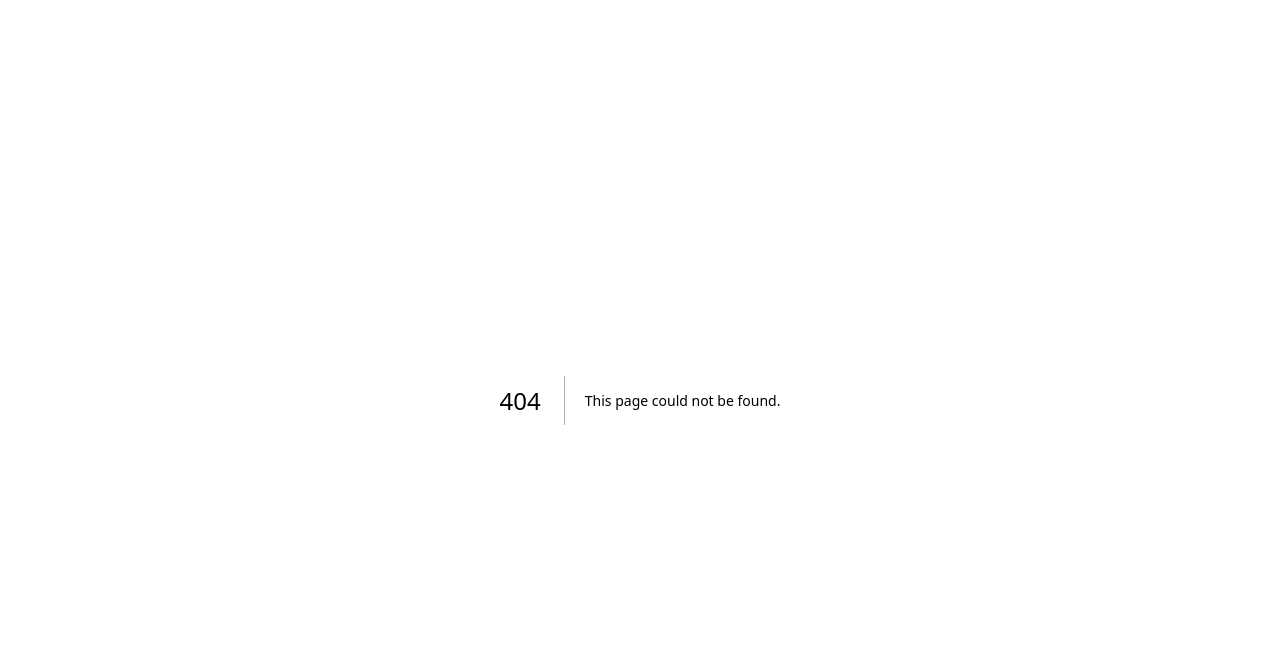
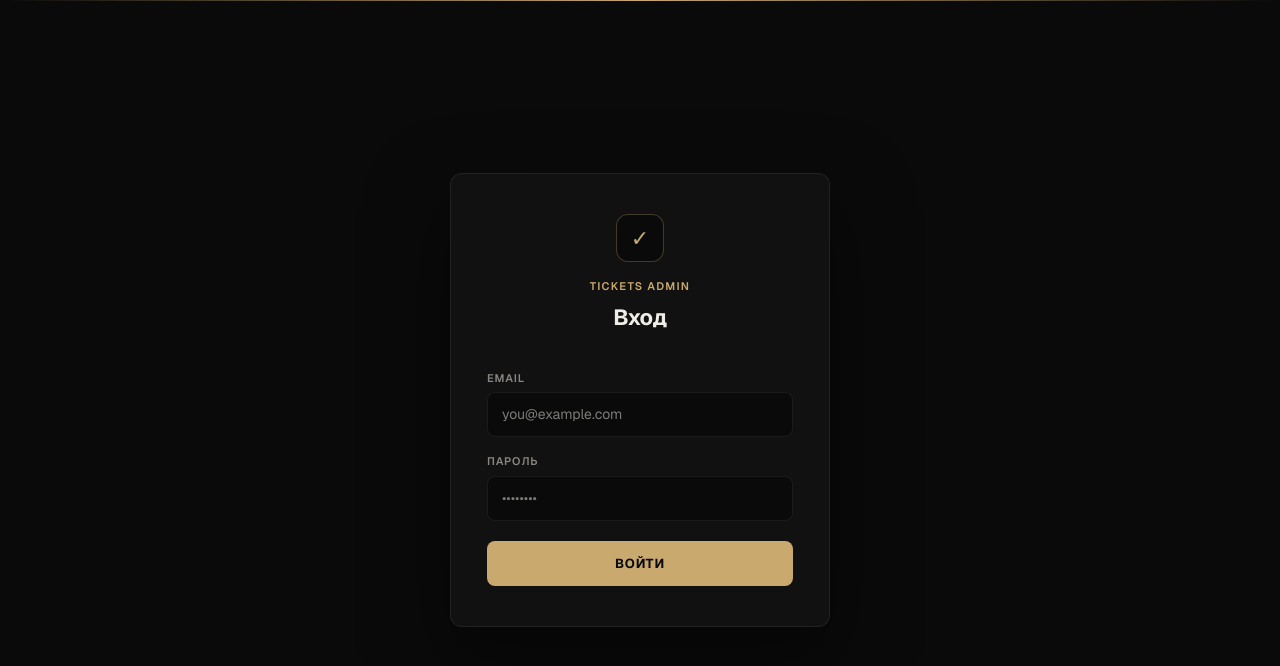
Before and after one commit to TeamChaika/tickets-check, a Next.js app: page /login in a window 1280 px wide. Before the commit this address had no page. Shown: the top 666 px of the page. Built offline with nearby package versions, Linux system fonts and the light colour scheme.

Commit message:
feat: email/password auth — login page, middleware, sign-out button

```diff
--- /dev/null
+++ b/src/app/auth/actions.ts
@@ -0,0 +1,21 @@
+'use server'
+
+import { redirect } from 'next/navigation'
+import { createClient } from '@/lib/supabase/server'
+
+export async function signIn(formData: FormData) {
+  const supabase = await createClient()
+  const email    = formData.get('email') as string
+  const password = formData.get('password') as string
+
+  const { error } = await supabase.auth.signInWithPassword({ email, password })
+  if (error) return { error: 'Неверный email или пароль' }
+
+  redirect('/')
+}
+
+export async function signOut() {
+  const supabase = await createClient()
+  await supabase.auth.signOut()
+  redirect('/login')
+}
--- /dev/null
+++ b/src/app/login/page.tsx
@@ -0,0 +1,122 @@
+'use client'
+
+import { useState, useTransition } from 'react'
+import { signIn } from '@/app/auth/actions'
+
+export default function LoginPage() {
+  const [error, setError] = useState<string | null>(null)
+  const [pending, startTransition] = useTransition()
+
+  function handleSubmit(e: React.FormEvent<HTMLFormElement>) {
+    e.preventDefault()
+    setError(null)
+    const formData = new FormData(e.currentTarget)
+    startTransition(async () => {
+      const result = await signIn(formData)
+      if (result?.error) setError(result.error)
+    })
+  }
+
+  return (
+    <div style={{
+      minHeight: '100dvh', background: 'var(--bg)',
+      display: 'flex', alignItems: 'center', justifyContent: 'center',
+      padding: '24px',
+    }}>
+      <div style={{ height: '1px', background: 'linear-gradient(90deg, transparent, var(--gold), transparent)', position: 'fixed', top: 0, left: 0, right: 0 }} />
+
+      <div style={{
+        width: '100%', maxWidth: '380px',
+        background: 'var(--surface)', border: '1px solid var(--border)',
+        borderRadius: 'var(--radius)', padding: '40px 36px',
+        boxShadow: '0 32px 80px rgba(0,0,0,0.5)',
+      }}>
+        {/* Logo */}
+        <div style={{ textAlign: 'center', marginBottom: '36px' }}>
+          <div style={{
+            width: '48px', height: '48px', borderRadius: '12px',
+            background: '#0a0a0a', border: '1px solid rgba(201,169,110,0.3)',
+            margin: '0 auto 16px',
+            display: 'flex', alignItems: 'center', justifyContent: 'center',
+            fontSize: '22px', color: 'var(--gold)',
+          }}>✓</div>
+          <p style={{ fontSize: '11px', fontWeight: 600, letterSpacing: '0.12em', textTransform: 'uppercase', color: 'var(--gold)', margin: '0 0 6px' }}>
+            Tickets Admin
+          </p>
+          <h1 style={{ fontSize: '22px', fontWeight: 700, color: 'var(--text)', margin: 0, letterSpacing: '-0.02em' }}>
+            Вход
+          </h1>
+        </div>
+
+        <form onSubmit={handleSubmit} style={{ display: 'flex', flexDirection: 'column', gap: '16px' }}>
+          <div style={{ display: 'flex', flexDirection: 'column', gap: '6px' }}>
+            <label style={{ fontSize: '11px', fontWeight: 600, letterSpacing: '0.08em', textTransform: 'uppercase', color: 'var(--text-sub)' }}>
+              Email
+            </label>
+            <input
+              name="email"
+              type="email"
+              required
+              autoComplete="email"
+              placeholder="you@example.com"
+              style={{
+                padding: '11px 14px', borderRadius: 'var(--radius-sm)',
+                border: '1px solid var(--border)', background: 'var(--bg)',
+                color: 'var(--text)', fontSize: '14px', outline: 'none',
+                transition: 'border-color 0.15s',
+              }}
+              onFocus={e => (e.currentTarget.style.borderColor = 'rgba(201,169,110,0.5)')}
+              onBlur={e => (e.currentTarget.style.borderColor = 'var(--border)')}
+            />
+          </div>
+
+          <div style={{ display: 'flex', flexDirection: 'column', gap: '6px' }}>
+            <label style={{ fontSize: '11px', fontWeight: 600, letterSpacing: '0.08em', textTransform: 'uppercase', color: 'var(--text-sub)' }}>
+              Пароль
+            </label>
+            <input
+              name="password"
+              type="password"
+              required
+              autoComplete="current-password"
+              placeholder="••••••••"
+              style={{
+                padding: '11px 14px', borderRadius: 'var(--radius-sm)',
+                border: '1px solid var(--border)', background: 'var(--bg)',
+                color: 'var(--text)', fontSize: '14px', outline: 'none',
+                transition: 'border-color 0.15s',
+              }}
+              onFocus={e => (e.currentTarget.style.borderColor = 'rgba(201,169,110,0.5)')}
+              onBlur={e => (e.currentTarget.style.borderColor = 'var(--border)')}
+            />
+          </div>
+
+          {error && (
+            <p style={{
+              fontSize: '13px', color: '#f87171',
+              background: 'rgba(248,113,113,0.08)', border: '1px solid rgba(248,113,113,0.2)',
+              borderRadius: '6px', padding: '10px 12px', margin: 0,
+            }}>
+              {error}
+            </p>
+          )}
+
+          <button
+            type="submit"
+            disabled={pending}
+            style={{
+              marginTop: '4px', padding: '13px',
+              borderRadius: 'var(--radius-sm)', border: 'none',
+              background: pending ? 'rgba(201,169,110,0.5)' : 'var(--gold)',
+              color: '#0a0a0a', fontSize: '13px', fontWeight: 700,
+              letterSpacing: '0.06em', textTransform: 'uppercase',
+              cursor: pending ? 'wait' : 'pointer', transition: 'background 0.15s',
+            }}
+          >
+            {pending ? 'Вход…' : 'Войти'}
+          </button>
+        </form>
+      </div>
+    </div>
+  )
+}
--- a/src/app/page.tsx
+++ b/src/app/page.tsx
@@ -1,5 +1,6 @@
 import { createClient } from '@/lib/supabase/server'
 import { EventCard } from '@/components/events/EventCard'
+import { SignOutButton } from '@/components/SignOutButton'
 import type { Event } from '@/types'
 
 export const revalidate = 60
@@ -24,6 +25,8 @@ export default async function HomePage() {
 
         {/* Header */}
         <header style={{ marginBottom: '48px' }}>
+          <div style={{ display: 'flex', alignItems: 'flex-start', justifyContent: 'space-between', gap: '16px' }}>
+            <div>
               <p style={{
                 fontSize: '11px', fontWeight: 600, letterSpacing: '0.12em',
                 textTransform: 'uppercase', color: 'var(--gold)', margin: '0 0 12px',
@@ -42,6 +45,9 @@ export default async function HomePage() {
                   {events.length} {events.length === 1 ? 'событие' : events.length < 5 ? 'события' : 'событий'}
                 </p>
               )}
+            </div>
+            <SignOutButton />
+          </div>
         </header>
 
         {/* Events grid */}
--- /dev/null
+++ b/src/components/SignOutButton.tsx
@@ -0,0 +1,26 @@
+'use client'
+
+import { useTransition } from 'react'
+import { signOut } from '@/app/auth/actions'
+
+export function SignOutButton() {
+  const [pending, startTransition] = useTransition()
+
+  return (
+    <button
+      onClick={() => startTransition(() => signOut())}
+      disabled={pending}
+      style={{
+        padding: '7px 14px', borderRadius: 'var(--radius-sm)',
+        border: '1px solid var(--border)', background: 'transparent',
+        color: 'var(--text-dim)', fontSize: '12px', fontWeight: 500,
+        cursor: pending ? 'wait' : 'pointer', letterSpacing: '0.03em',
+        transition: 'all 0.15s', opacity: pending ? 0.5 : 1,
+      }}
+      onMouseEnter={e => { (e.currentTarget as HTMLButtonElement).style.borderColor = 'rgba(248,113,113,0.4)'; (e.currentTarget as HTMLButtonElement).style.color = '#f87171' }}
+      onMouseLeave={e => { (e.currentTarget as HTMLButtonElement).style.borderColor = 'var(--border)'; (e.currentTarget as HTMLButtonElement).style.color = 'var(--text-dim)' }}
+    >
+      {pending ? 'Выход…' : 'Выйти'}
+    </button>
+  )
+}
--- /dev/null
+++ b/src/middleware.ts
@@ -0,0 +1,44 @@
+import { createServerClient } from '@supabase/ssr'
+import { NextResponse, type NextRequest } from 'next/server'
+
+export async function middleware(request: NextRequest) {
+  let supabaseResponse = NextResponse.next({ request })
+
+  const supabase = createServerClient(
+    process.env.NEXT_PUBLIC_SUPABASE_URL!,
+    process.env.NEXT_PUBLIC_SUPABASE_ANON_KEY!,
+    {
+      cookies: {
+        getAll() { return request.cookies.getAll() },
+        setAll(cookiesToSet) {
+          cookiesToSet.forEach(({ name, value }) => request.cookies.set(name, value))
+          supabaseResponse = NextResponse.next({ request })
+          cookiesToSet.forEach(({ name, value, options }) =>
+            supabaseResponse.cookies.set(name, value, options)
+          )
+        },
+      },
+    }
+  )
+
+  const { data: { user } } = await supabase.auth.getUser()
+  const isLoginPage = request.nextUrl.pathname === '/login'
+
+  if (!user && !isLoginPage) {
+    const url = request.nextUrl.clone()
+    url.pathname = '/login'
+    return NextResponse.redirect(url)
+  }
+
+  if (user && isLoginPage) {
+    const url = request.nextUrl.clone()
+    url.pathname = '/'
+    return NextResponse.redirect(url)
+  }
+
+  return supabaseResponse
+}
+
+export const config = {
+  matcher: ['/((?!_next/static|_next/image|favicon.ico|icon|apple-icon|manifest).*)'],
+}
```
Lines whose indentation alone changed are shown as unchanged.
